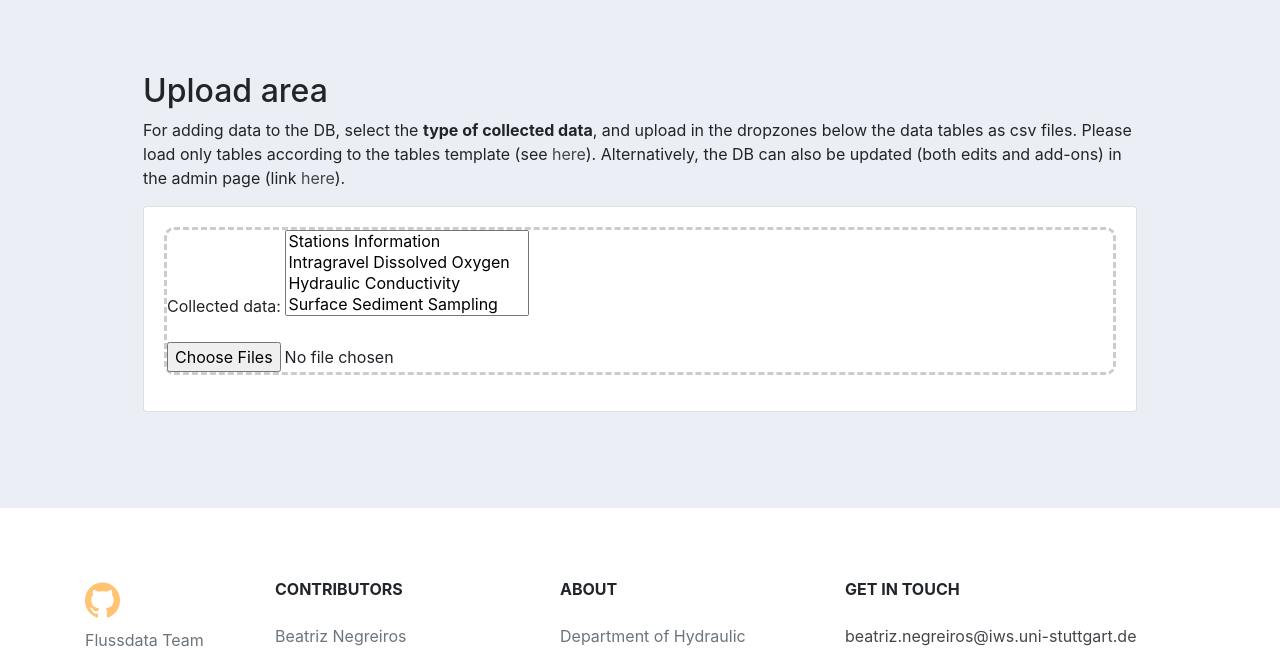
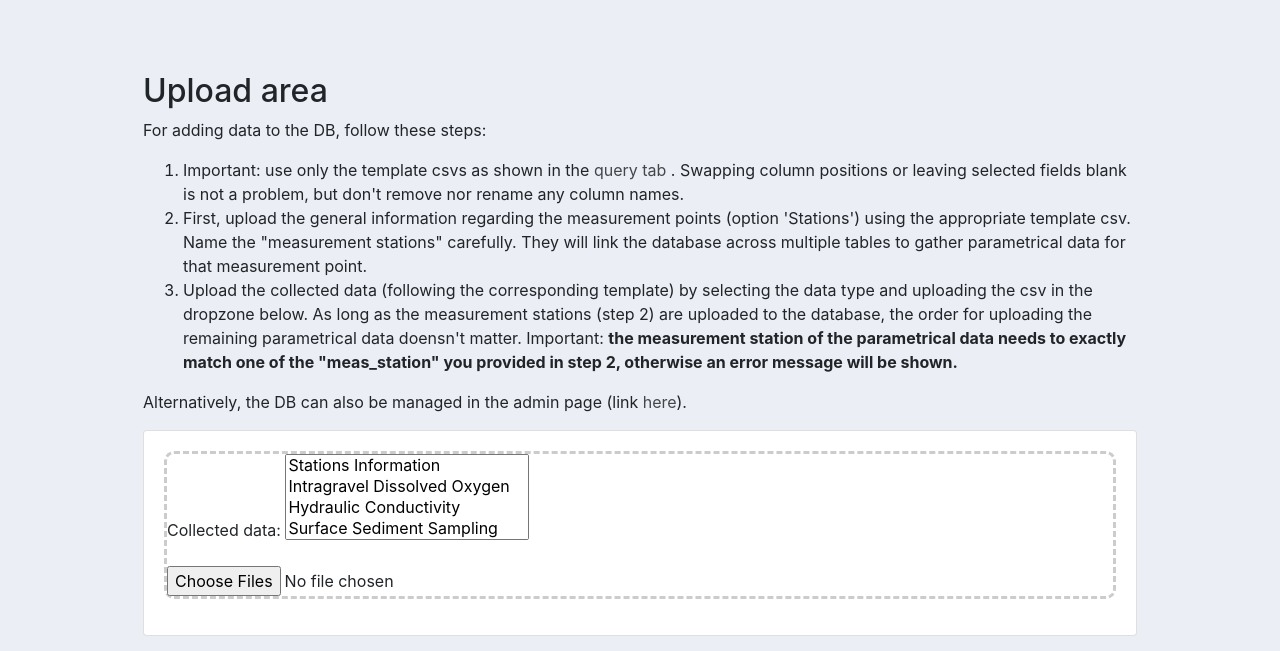
Before and after one commit to riveranalyst/software, a Django app: page /flussdata/modify in a window 1280 px wide. Shown: the part 56-707 px from the top of the page. Run offline with Django 4.2, Linux system fonts and the light colour scheme; the visitor is signed in with stand-in values (Sample User, id 1); some libraries are stand-ins or nearby versions.

Commit message:
instruc. for db appending

```diff
--- a/flussdata/templates/flussdata/modify.html
+++ b/flussdata/templates/flussdata/modify.html
@@ -10,11 +10,22 @@
         <link rel="stylesheet" href="https://rawgit.com/enyo/dropzone/master/dist/dropzone.css">
         <h2>Upload area</h2>
         <div>
-            <p>For adding data to the DB, select the <b>type of collected data</b>, and upload in the dropzones below
-            the data tables as csv files. Please load only tables according to the tables template (see
-                <a href="query">here</a>). Alternatively,
-            the DB can also be updated (both edits and add-ons) in the
-            admin page (link <a href="/admin">here</a>). </p>
+            <p>For adding data to the DB, follow these steps:
+            <ol>
+                <li>Important: use only the template csvs as shown in the  <a href="query">query tab </a>. Swapping column
+                    positions or leaving selected fields blank is not a problem, but don't remove nor rename any
+                    column names.</li>
+                <li>First, upload the general information regarding the measurement points (option 'Stations') using
+                the appropriate template csv. Name the "measurement stations" carefully. They will link
+                the database across multiple tables to gather parametrical data for that measurement point. </li>
+                <li>Upload the collected data (following the corresponding template) by selecting the data type and
+                    uploading the csv in the dropzone below. As long as the measurement stations (step 2) are
+                uploaded to the database, the order for uploading the remaining parametrical data doensn't matter.
+                    Important: <b>the measurement station of the parametrical data needs to exactly match one of the
+                        "meas_station" you provided in step 2, otherwise an error message will be shown. </b></li>
+            </ol>
+
+            Alternatively, the DB can also be managed in the admin page (link <a href="/admin">here</a>). </p>
 
         </div>
         <div class="row">
```
